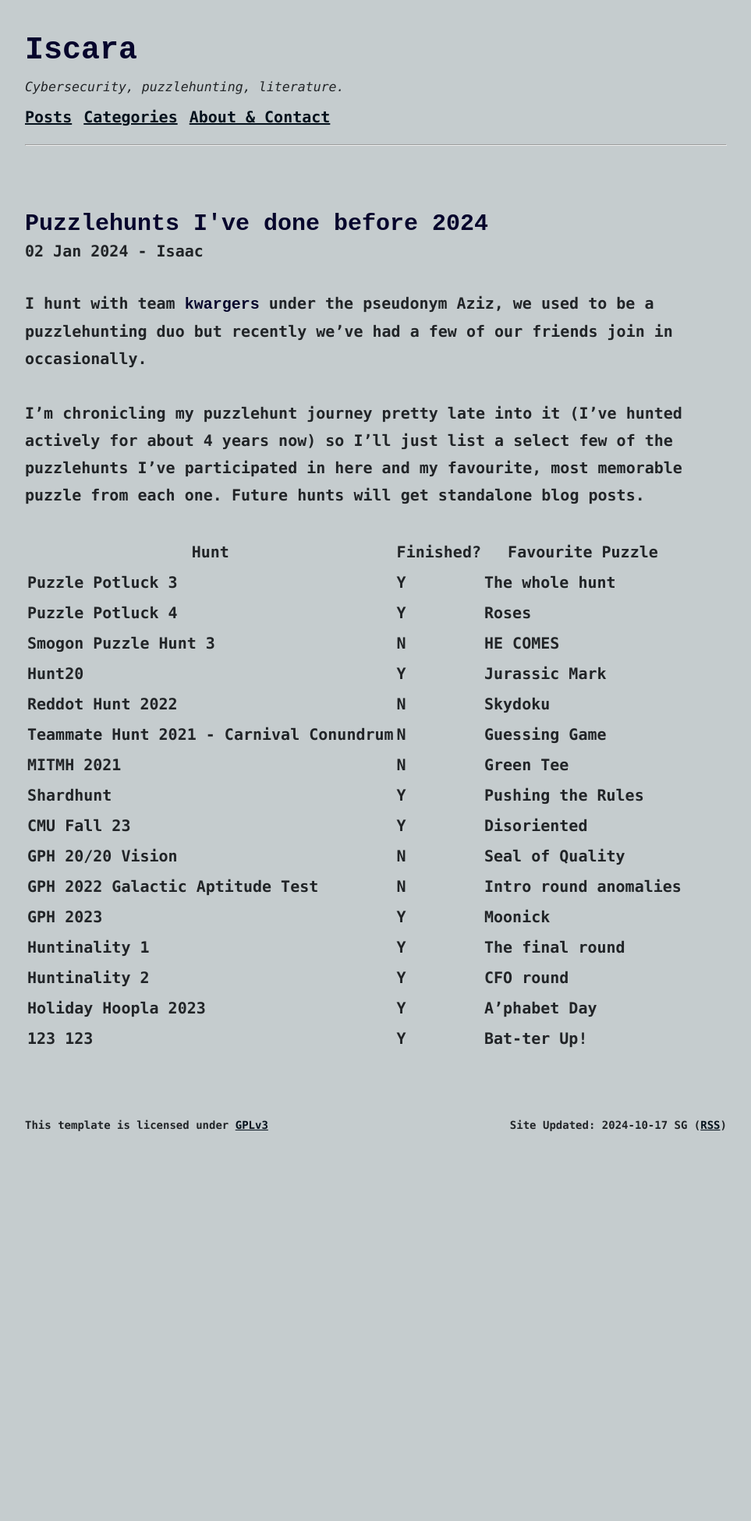
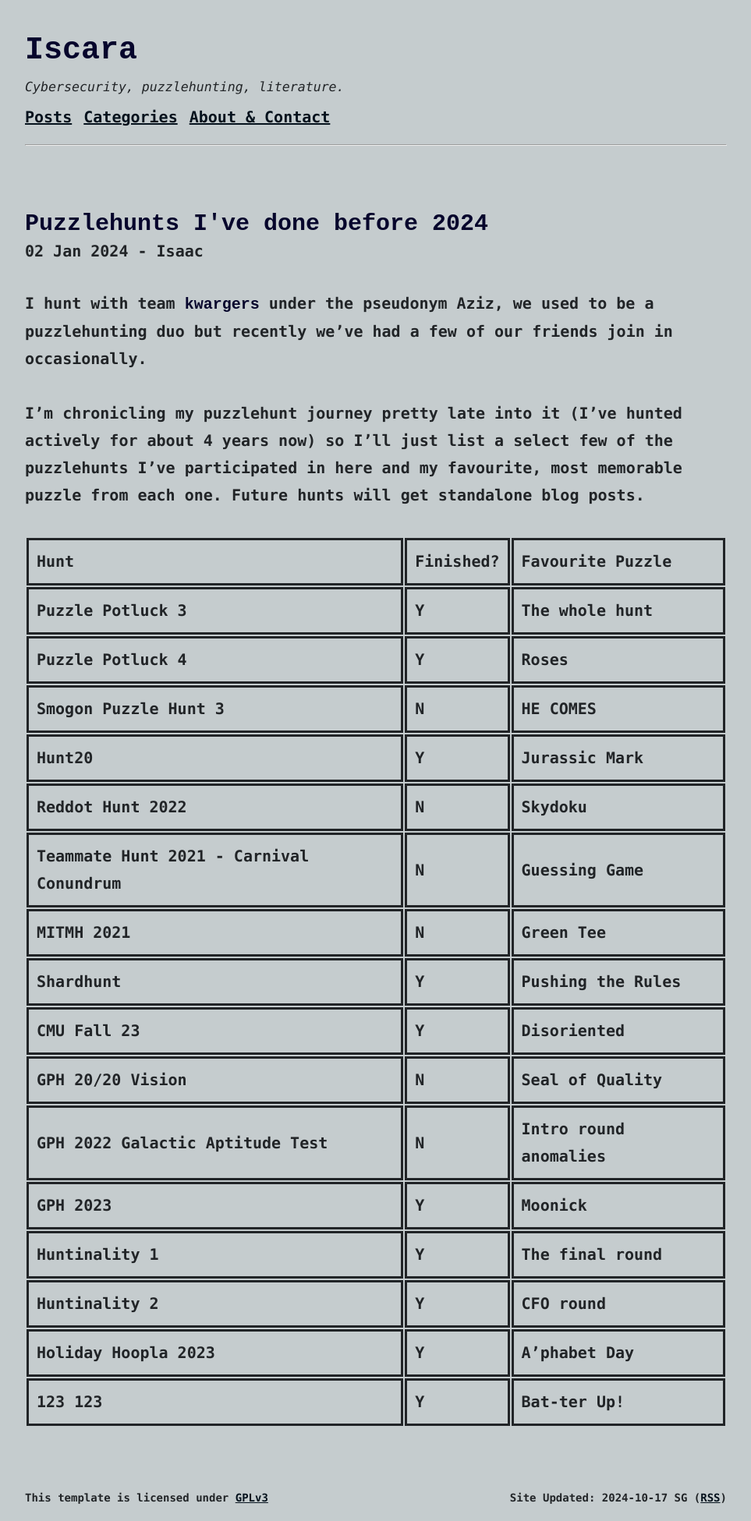
Before and after one commit to Iscaraca/Iscaraca.github.io, a Jekyll site: the page built from Puzzlehunts/_posts/2024-1-2-puzzlehunt-dump.md, in a window 1280 px wide. Shown: the whole page at 78% size, without its empty margins (158-1121 px from the left). Built offline with Jekyll 4.4.1, drawn with Linux system fonts in a browser that asks for light colours; before the commit the page ends 1473 px from its top, so only the background shows below that.

```diff
--- a/_sass/page.scss
+++ b/_sass/page.scss
@@ -57,3 +57,10 @@
 strong {
   font-weight: 800;
 }
+
+th,
+td {
+  border: 3px solid #212427; /* Add solid borders */
+  padding: 10px; /* Add padding inside cells */
+  text-align: left; /* Align text to the left */
+}
```
